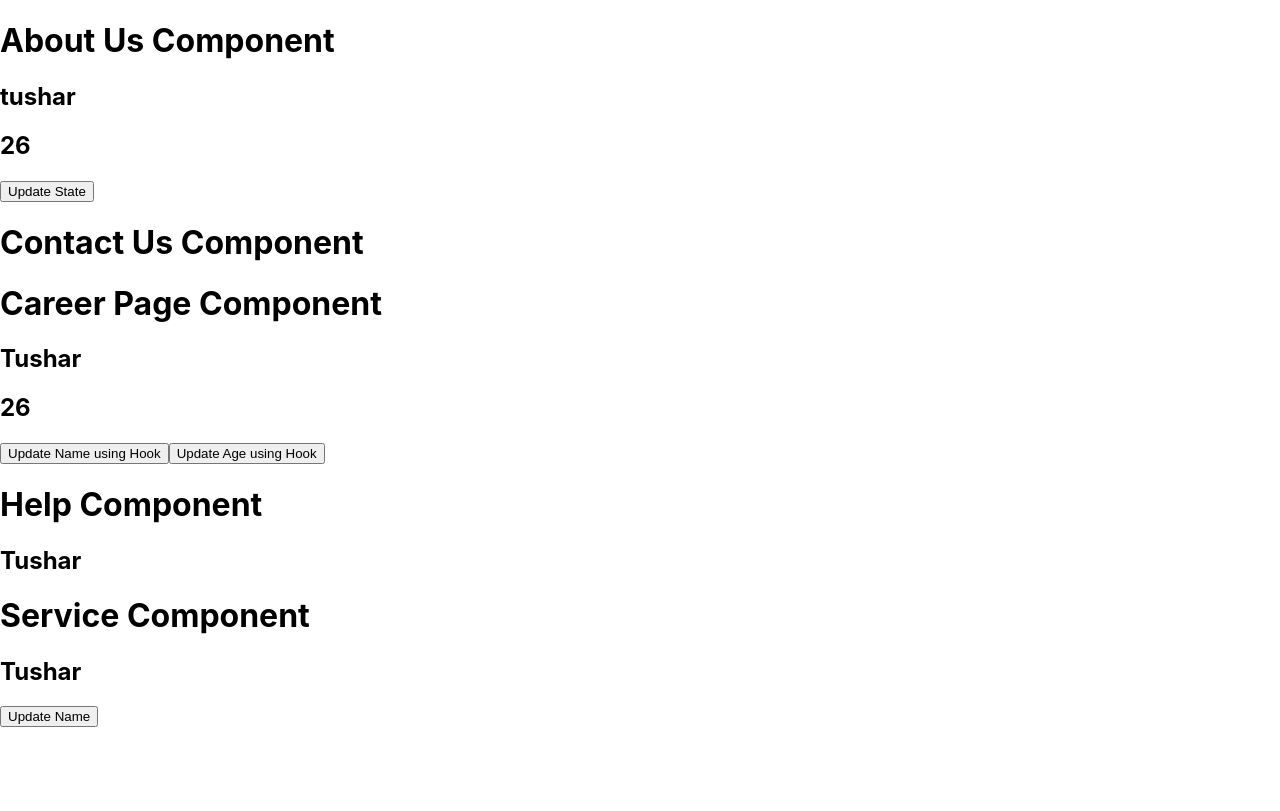
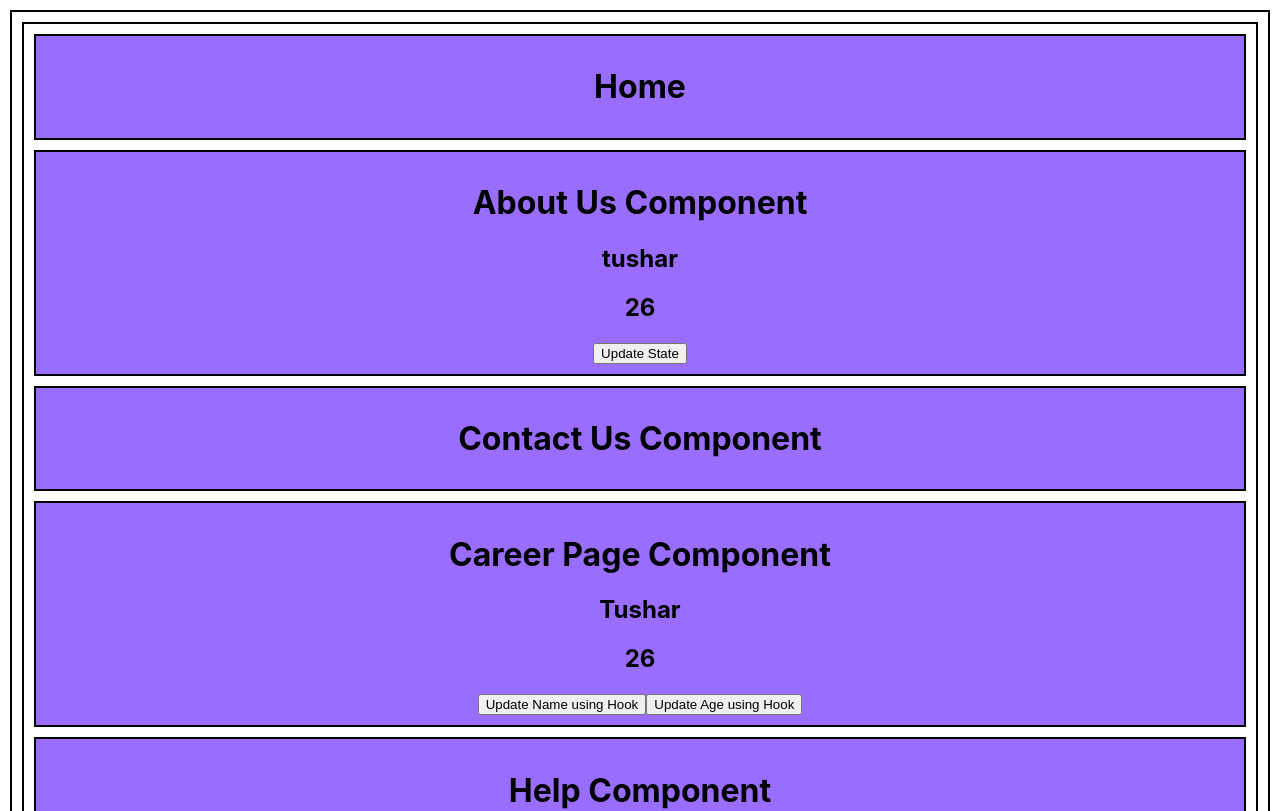
Before and after one commit to tmittal98/learning-react, a React (Create React App) app: page / in a window 1280 px wide. Shown: the top 811 px of the page. Built offline with nearby package versions, Linux system fonts and the light colour scheme.

Commit message:
added css to component divs

```diff
--- /dev/null
+++ b/src/App.css
@@ -0,0 +1,41 @@
+div{
+    border: 2px solid black;
+    margin: 10px;
+}
+
+.about-us{
+    background-color: rgb(153, 109, 253);
+    text-align: center;
+    padding: 10px;
+}
+
+.home{
+    background-color: rgb(153, 109, 253);
+    text-align: center;
+    padding: 10px;
+}
+.company{
+    background-color: rgb(153, 109, 253);
+    text-align: center;
+    padding: 10px;
+}
+.contact{
+    background-color: rgb(153, 109, 253);
+    text-align: center;
+    padding: 10px;
+}
+.service{
+    background-color: rgb(153, 109, 253);
+    text-align: center;
+    padding: 10px;
+}
+.career{
+    background-color: rgb(153, 109, 253);
+    text-align: center;
+    padding: 10px;
+}
+.help{
+    background-color: rgb(153, 109, 253);
+    text-align: center;
+    padding: 10px;
+}
--- a/src/App.js
+++ b/src/App.js
@@ -4,13 +4,15 @@ import Contact from './components/Contact'
 import Career from './components/Career'
 import Help from './components/Help'
 import Service from './components/Service'
-
+import Home from './components/Home'
+import './App.css'
 function App() {
 
   const [name,setName] = useState('Tushar')
 
   return (
     <div>
+      <Home />
       <About />
       <Contact />
       <Career />
--- a/src/components/About.js
+++ b/src/components/About.js
@@ -25,7 +25,7 @@ class About extends React.Component{
     render(){
         console.warn("render");
         return(
-            <div>
+            <div className="about-us">
                 <h1>About Us Component</h1>
                 <h2>{this.state.name}</h2>
                 <h2>{this.state.age}</h2>
--- a/src/components/Career.js
+++ b/src/components/Career.js
@@ -15,7 +15,7 @@ function Career(){
     },[age])
 
     return(
-        <div>
+        <div className="career">
             <h1>Career Page Component</h1>
             <h2>{name}</h2>
             <h2>{age}</h2>
--- a/src/components/Contact.js
+++ b/src/components/Contact.js
@@ -6,7 +6,7 @@ function Contact(){
   //Allows to write JS and HTML togrther
   let data = "Contact Us Component"
     return(
-        <div>
+        <div className="contact">
             <h1>{data}</h1>
         </div>
     )
--- a/src/components/Help.js
+++ b/src/components/Help.js
@@ -13,7 +13,7 @@ function Help(props){
     },[props.name])
 
     return(
-        <div>
+        <div className="help">
             <h1>Help Component</h1>
             <h2> {props.name}</h2>
         </div>
--- a/src/components/Home.js
+++ b/src/components/Home.js
@@ -0,0 +1,11 @@
+import React from 'react'
+
+function Home(){
+    return(
+        <div className="home">
+            <h1>Home</h1>
+        </div>
+    )
+}
+
+export default Home
--- a/src/components/Service.js
+++ b/src/components/Service.js
@@ -19,7 +19,7 @@ class Service extends React.Component{
     }
     render(){
         return(
-            <div>
+            <div className="service">
                 <h1>Service Component</h1>
                 <h2>{this.props.name}</h2>
             </div>
```
Also changed, not shown: src/components/Company.js (added, +12 -0 lines).
